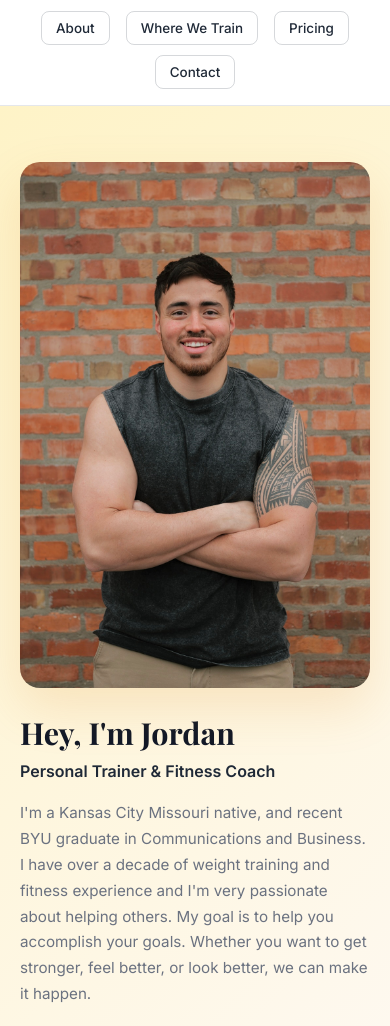
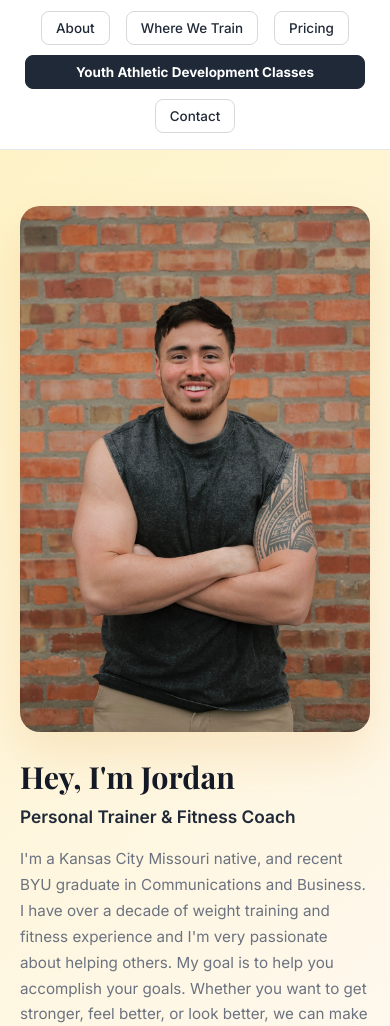
Before and after one commit to jmmatai100-commits/pt-website, a plain HTML site: page index.html in a window 390 px wide. Shown: the part 74-1100 px from the top of the page. Drawn offline with nearby package versions, Linux system fonts and the light colour scheme.

Commit message:
Add youth training nav CTA

```diff
--- a/index.html
+++ b/index.html
@@ -20,6 +20,7 @@
           <a href="#about">About</a>
           <a href="#training-room">Where We Train</a>
           <a href="#pricing">Pricing</a>
+          <a class="nav-cta" href="/youth-athletic-development">Youth Athletic Development Classes</a>
           <a href="#contact">Contact</a>
         </div>
       </div>
--- a/styles.css
+++ b/styles.css
@@ -120,6 +120,19 @@ html, body {
   color: white;
   outline: none;
   transform: translateY(-1px);
+}
+
+.nav-links .nav-cta {
+  background: var(--primary);
+  border-color: var(--primary);
+  color: white;
+  font-weight: 700;
+}
+
+.nav-links .nav-cta:hover,
+.nav-links .nav-cta:focus-visible {
+  background: var(--primary-dark);
+  border-color: var(--primary-dark);
 }
 
 /* Hero Section */
@@ -923,10 +936,11 @@ html, body {
 }
 
 .contact-note {
-  font-size: 1.1rem;
+  font-size: 1.45rem;
+  font-weight: 700;
   color: var(--text);
   margin-top: 32px;
-  line-height: 1.6;
+  line-height: 1.35;
 }
 
 .form-link {
@@ -1264,6 +1278,11 @@ html, body {
     line-height: 1.2;
   }
 
+  .nav-links .nav-cta {
+    flex-basis: 100%;
+    max-width: 340px;
+  }
+
   .hero,
   .reviews,
   .philosophy,
@@ -1298,7 +1317,7 @@ html, body {
   .hero-subtitle,
   .section-subtitle,
   .contact-note {
-    font-size: 1rem;
+    font-size: 1.08rem;
   }
 
   .pricing-category h3 {
```
